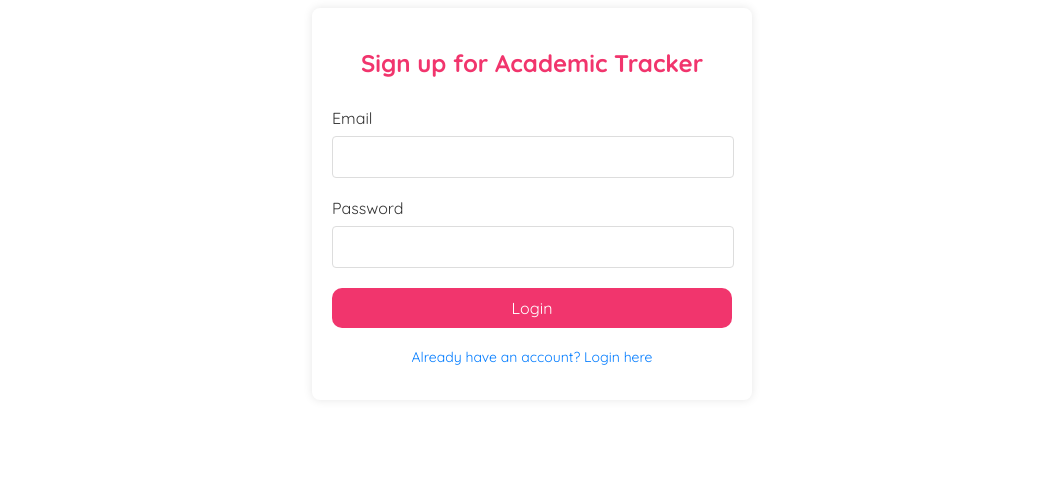
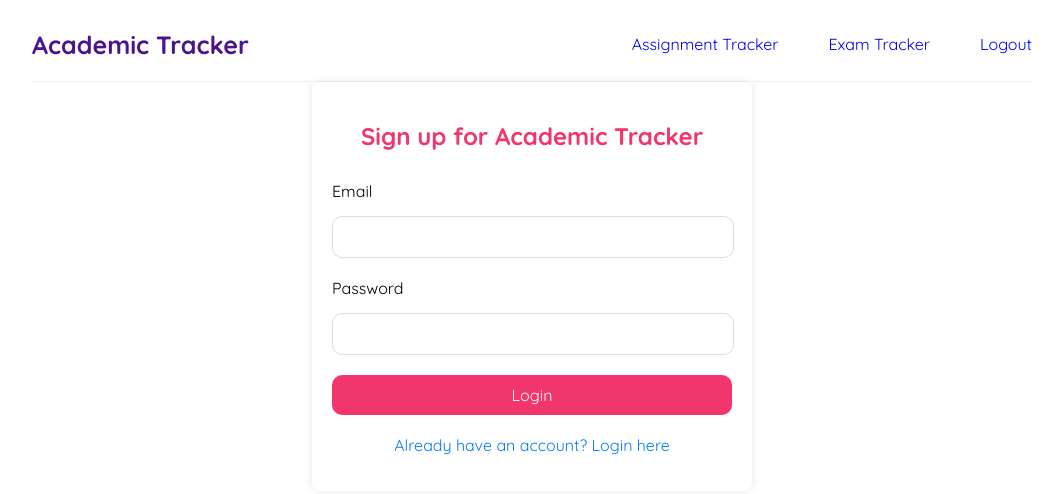
Before and after one commit to WeiHungLoh/academic_tracker, a React (Create React App) app in the folder frontend/: page /signup in a window 1280 px wide. Shown: the top 494 px of the page, without its empty margins (108-1171 px from the left). Built offline with nearby package versions, Linux system fonts and the light colour scheme.

Commit message:
Add navigation bar

```diff
--- a/frontend/src/App.js
+++ b/frontend/src/App.js
@@ -1,19 +1,32 @@
 import React from 'react';
-import { Routes, Route, BrowserRouter } from 'react-router-dom';
+import { Routes, Route, BrowserRouter, useLocation } from 'react-router-dom';
 import SignIn from "./SignIn";
 import SignUp from "./SignUp";
+import Navbar from "./Navbar";
+import AddAssignment from "./AddAssignment";
 
 function App() {
   return (
     <div className="App">
       <BrowserRouter>
+        <RouteChangeDetector />
         <Routes>
           <Route path="/" element={<SignIn />} />
           <Route path="/signup" element={<SignUp />} />
+          <Route path="/addassignment" element={<AddAssignment />} />
         </Routes>
       </BrowserRouter>
     </div>
   );
 }
 
+const RouteChangeDetector = () => {
+  const location = useLocation();
+
+  if (location.pathname !== "/") {
+    return <Navbar />;
+  }
+  return null;
+}
+
 export default App;
--- /dev/null
+++ b/frontend/src/Navbar.js
@@ -0,0 +1,18 @@
+import { Link, useLocation } from 'react-router-dom';
+
+const Navbar = () => {
+    const location = useLocation();
+
+    return (
+    <nav className="navbar">
+    <h1>Academic Tracker</h1>
+    <div className="links">
+        <Link to="/addassignment">Assignment Tracker</Link>
+        <Link to="/exams">Exam Tracker</Link>
+        <Link to="/">Logout</Link>
+    </div>
+    </nav>
+     );
+}
+
+export default Navbar;
--- a/frontend/src/index.css
+++ b/frontend/src/index.css
@@ -18,17 +18,13 @@
   text-align: center;
   margin-bottom: 30px;
 }
-.signin label, .signup label {
-  display: block;
-  margin-bottom: 8px;
-  color: #333;
-}
 .signin input, .signup input {
   width: 95%;
   padding: 10px;
+  margin-top: 15px;
   margin-bottom: 20px;
   border: 1.5px solid #ddd;
-  border-radius: 4px;
+  border-radius: 10px;
   font-size: 16px;
 }
 .signin button, .signup button {
@@ -42,11 +38,34 @@
   cursor: pointer;
   transition: background-color 0.3s ease;
 }
-.signin button:hover, signup button:hover {
+.signin button:hover, .signup button:hover {
   background-color: #d12b5a;
 }
 .signin p, .signup p {
-  font-size: 14px;
-  color: red;
+  cursor: pointer;
   text-align: center;
+  color: #007BFF;
+  margin-top: 20px;
 }
+.navbar {
+  padding: 50 px;
+  display: flex;
+  align-items: center;
+  max-width: 1000px;
+  margin: auto;
+  border-bottom: 1px solid #f2f2f2;
+}
+.navbar .links {
+  margin-left: auto;
+}
+.navbar a {
+  margin-left: 50px;
+  text-decoration: none;
+}
+.navbar a:hover {
+  color: #f1356d;
+}
+.navbar h1 {
+  color: #4a148c;
+  font-size: 25px;
+}
```
